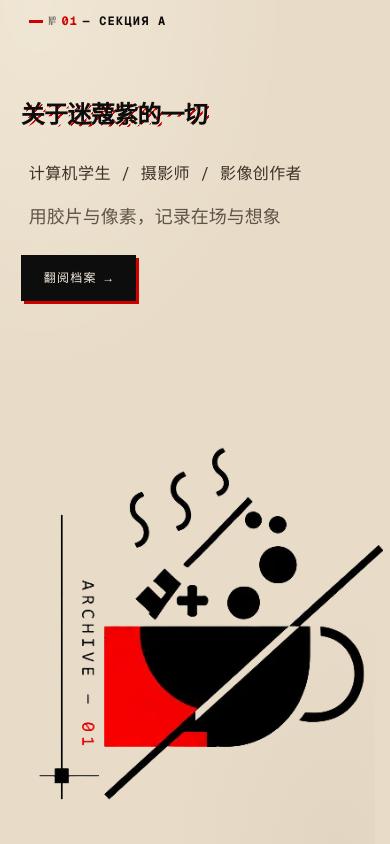
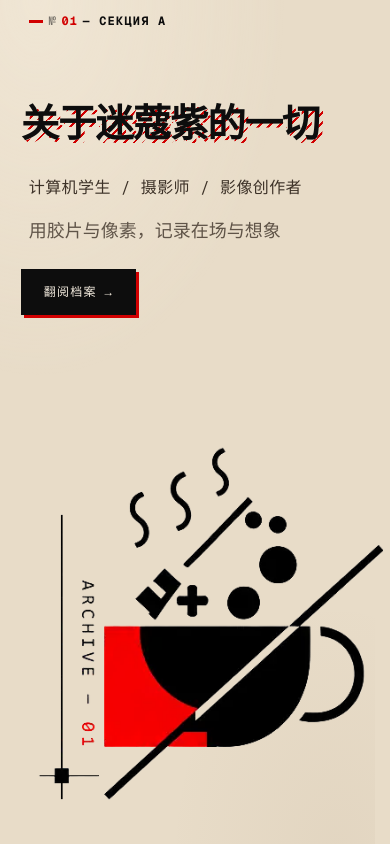
Before and after one commit to M1kk0zz0615/portfolio, a Next.js app: page / in a window 390 px wide. Shown: the top 844 px of the page. Built offline with nearby package versions, Linux system fonts and the light colour scheme.

Commit message:
fix: 移动端标题字号调整 — clamp(2rem, 11cqw, 4.5rem) 让标题+阴影占满一行

```diff
--- a/components/home/AboutPosterTitle.tsx
+++ b/components/home/AboutPosterTitle.tsx
@@ -6,7 +6,7 @@ export function AboutPosterTitle() {
       className="type-display title-depth flex text-[var(--fg)] select-none whitespace-nowrap"
       data-text="关于迷蔻紫的一切"
       style={{
-        fontSize: "clamp(1.5rem, 6cqw, 4.5rem)",
+        fontSize: "clamp(2rem, 11cqw, 4.5rem)",
         gap: "0.04em 0.16em",
         lineHeight: 1.0,
       }}
```
